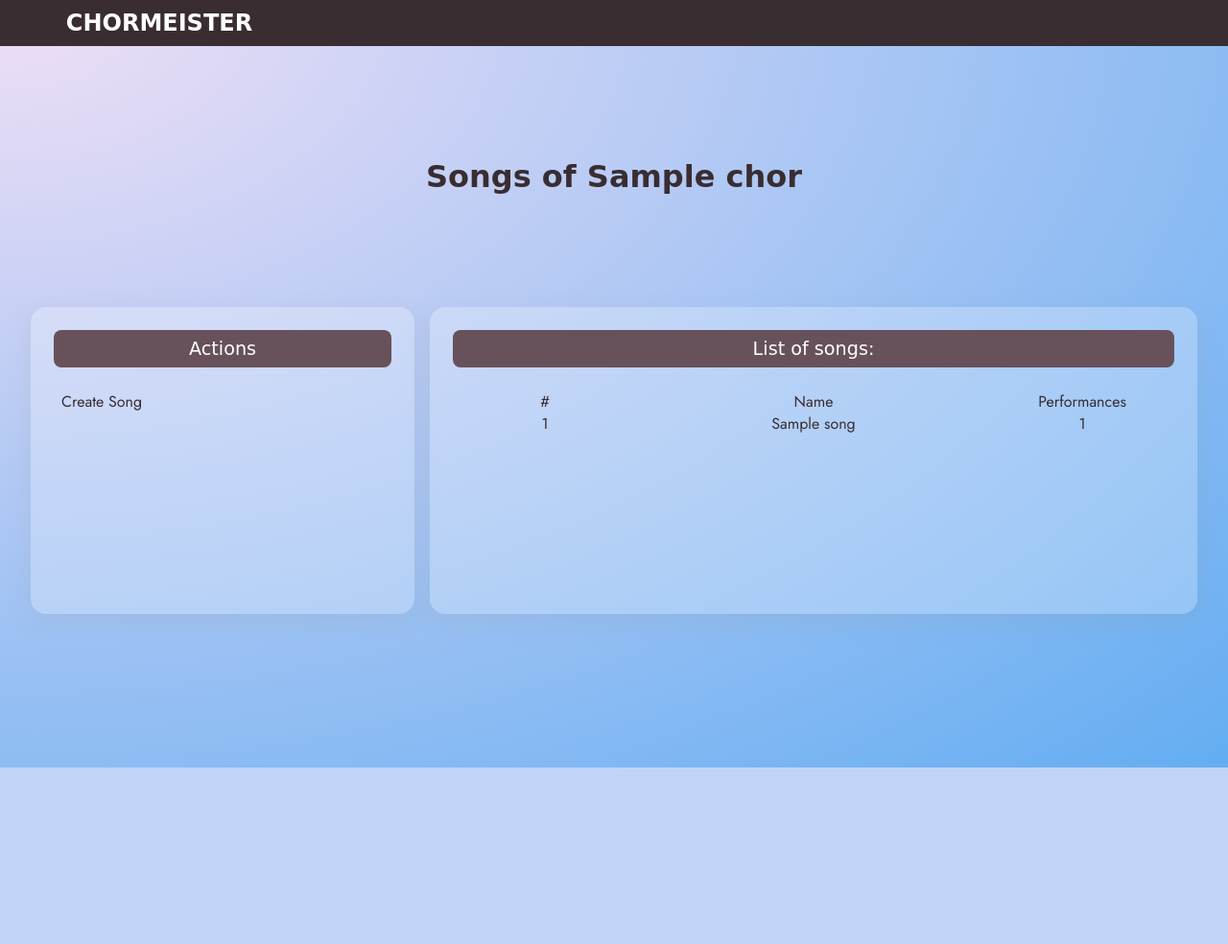
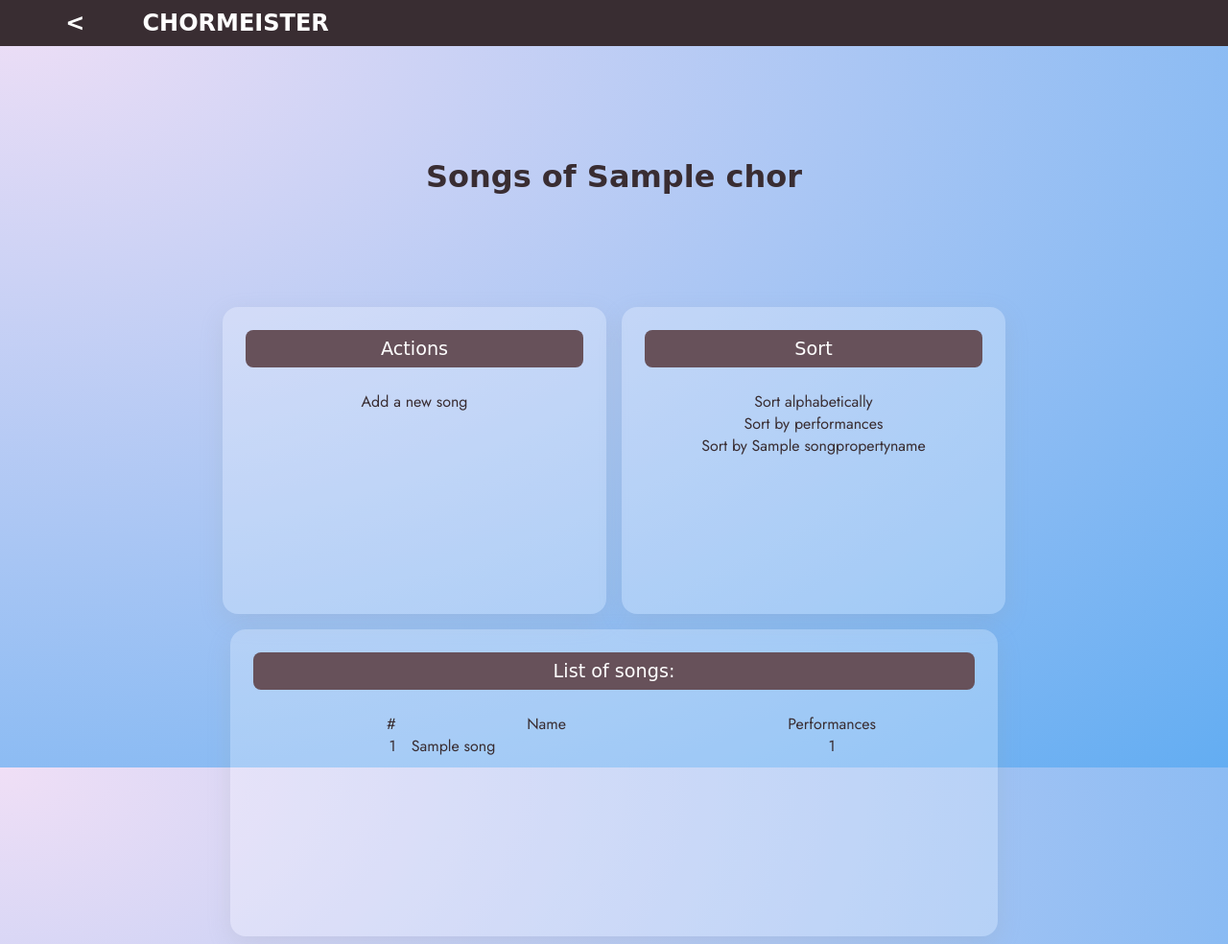
Before and after one commit to ChaPerx64/Chormeister, a Django app: page /chor1/songs/ in a window 1280 px wide. Shown: the whole page at 96% size. Before the commit the page ends 800 px from the top, so only its background shows below. Run offline with Django 4.2, Linux system fonts and the light colour scheme; tables that the repository leaves empty hold one stand-in row (values such as "Sample post"); some web fonts are replaced.

Commit message:
Dynamic song creation form developed

```diff
--- a/chor/templates/chor/chor-homepage.html
+++ b/chor/templates/chor/chor-homepage.html
@@ -22,7 +22,7 @@
     Songs
   </div>
   <div class="cardtable">
-    <a href="{% url 'create-song' %}">Create Song</a>
+    <a href="{% url 'create-song' chor.id %}">Create Song</a>
     <a href="{% url 'chor-songs' chor.id %}">See songs</a>
   </div>
 </div>
--- a/chor/templates/chor/chor-songs.html
+++ b/chor/templates/chor/chor-songs.html
@@ -7,27 +7,54 @@
 
 {% endblock title %}
 
+
+
 {% block content %}
 
 <div class="card">
   <div class="cardtitle">
     Actions
   </div>
-  <div class="cardtext">
-    <a href="{% url 'create-song' %}">Create Song</a><br>
+  <div class="cardtable">
+    <a href="{% url 'create-song' chor.id %}">Add a new song</a>
   </div>
 </div>
+
+
+<div class="card">
+  <div class="cardtitle">
+    Sort
+  </div>
+  <div class="cardtable">
+    <a href="{% url 'chor-songs' chor.id %}">Sort alphabetically</a>
+    <a href="{% url 'chor-songs' chor.id %}?s=-numperformances">Sort by performances</a>
+    {% for attr in attributes %}
+      <a href="{% url 'chor-songs' chor.id %}?s={{attr.name}}">Sort by {{attr.name}}</a>
+    {% endfor %}
+  </div>
+</div>
+
+
 <div class="widecard">
   <div class="cardtitle">
     List of songs:
   </div>
   <div class="cardtable3">
-    <div class="firstcol">#</div><p>Name</p><p>Performances</p>
-    {% for song in songs%}
-    <div class="firstcol">{{song.id}}</div>
-    <p><a href="{% url 'song' song.id %}">{{song.name}}</a></p>
-    <p>{{song.numperformances}}</p>
-    {% endfor %}
+    {% if sortby %}
+      <div class="justr">#</div><p>Name</p><p>{{sortby}}</p>
+      {% for song in songs%}
+        <div class="justr">{{song.song__id}}</div>
+        <div class="justl"><a href="{% url 'song' song.song__id%}">{{song.song__name}}</a></div>
+        <div class="justl">{{song.value}}</div>
+      {% endfor %}
+    {% else %}
+      <div class="justr">#</div><p>Name</p><p>Performances</p>
+      {% for song in songs%}
+        <div class="justr">{{song.id}}</div>
+        <div class="justl"><a href="{% url 'song' song.id%}">{{song.name}}</a></div>
+        <div>{{song.numperformances}}</div>
+      {% endfor %}
+    {% endif %}
   </div>
 </div>
 
--- a/chor/urls.py
+++ b/chor/urls.py
@@ -5,7 +5,7 @@ urlpatterns = [
     path('chor<str:chor_id>/', views.chorhomepage, name='chor-homepage'),
     path('chor<str:chor_id>/songs/', views.chorsongs, name='chor-songs'),
     path('song/<str:pk>/', views.song, name="song"),
-    path('create-song/', views.createSong, name="create-song"),
+    path('chor<str:chor_id>/create-song/', views.createSong, name="create-song"),
     path('update-song/<str:pk>/', views.updateSong, name="update-song"),
     path('delete-song/<str:pk>/', views.deleteSong, name="delete-song"),
     path('chor<str:chor_id>/performances/', views.chorPerformances, name='chor-performances')
--- a/chor/views.py
+++ b/chor/views.py
@@ -1,10 +1,7 @@
-# from .cmbot_songs import SongList
-# from .cmbot_performances import PerformanceList
 from django.shortcuts import render, redirect
-from django.db.models import Count
+from django.db.models import Count, Q
 from .models import Chor, Song, SongPropertyValue, SongPropertyName, SongPerformance
-from .forms import SongForm, SongPropertyNameForm, SongPropertyValueForm
-import datetime
+from .forms import SongForm, SongPropertyNameForm, SongPropertyValueForm, SongCreationFormConstructor
 
 
 def chorhomepage(request, chor_id):
@@ -15,27 +12,75 @@ def chorhomepage(request, chor_id):
 
 def chorsongs(request, chor_id):
     chor = Chor.objects.get(id=chor_id)
-    songs = Song.objects.filter(chor_id=chor_id).annotate(numperformances=Count('songperformance')).order_by('-numperformances')
-    context = {'songs': songs, 'chor': chor}
+    sortby = request.GET.get('s')
+    if sortby:
+        if 'numperformances' in sortby:
+            songs = chor.song_set.all()\
+                .annotate(numperformances=Count('songperformance'))\
+                .order_by(sortby)
+            sortby = None
+        else:
+            if sortby[0] == '-':
+                sortq = '-value'
+                sortby = sortby.lstrip('-')
+            else:
+                sortq = 'value'
+            songs = SongPropertyValue.objects\
+                .filter(Q(song__chor__id=chor_id) & Q(songpropertyname__name=sortby))\
+                .values("song__id", "song__name", 'value')\
+                .order_by(sortq, 'song__name')
+            sortby = sortby.capitalize()
+    else:
+        songs = chor.song_set.all()\
+            .annotate(numperformances=Count('songperformance'))\
+            .order_by('name')
+    attr = SongPropertyName.objects.filter(chor_id=chor_id)
+    context = {'songs': songs, 'chor': chor, 'attributes': attr, 'sortby': sortby}
     return render(request, 'chor/chor-songs.html', context)
 
 def song(request, pk):
     song = Song.objects.get(id=pk)
-    attributes = SongPropertyValue.objects.filter(song_id=pk)
-    performances = SongPerformance.objects.filter(song_id=pk)
+    attributes = song.songpropertyvalue_set.all()
+    performances = song.songperformance_set.all()
     context = {'song': song, 'attributes': attributes, 'performances':performances}
     return render(request, 'chor/song.html', context)
 
-def createSong(request):
-    form = SongForm()
+def createSong(request, chor_id):
+    chor = Chor.objects.get(id=chor_id)
+
+    attrnames = chor.songpropertyname_set.all()
+    attrlist = list()
+    for attr in attrnames:
+        attrlist.append(attr.name)
+
+    SongCreationForm = SongCreationFormConstructor(attrlist)
+    form = SongCreationForm()
 
     if request.method == "POST":
-        form = SongForm(request.POST)
+        form = SongCreationForm(request.POST)
         if form.is_valid():
-            form.save()
-            return redirect('chor-homepage')
-
-    context = {'form': form}
+            song = Song.objects.create(
+                chor_id=chor_id,
+                name=form.cleaned_data.get('name')
+            )
+            new_attr_values = list()
+            for attr in attrnames:
+                new_value = form.cleaned_data.get(attr.name)
+                if new_value:
+                    spv = SongPropertyValue.objects.create(
+                        songpropertyname=attr,
+                        song=song,
+                        value=new_value,
+                    )
+                    new_attr_values.append(spv)
+            if song:
+                song.save()
+                for val in new_attr_values:
+                    val.save()
+                return redirect('chor-homepage', chor_id=chor_id)
+    context = {
+        'form': form,
+    }
     return render(request, 'chor/song_form.html', context)
 
 
@@ -54,54 +99,15 @@ def updateSong(request, pk):
 
 def deleteSong(request, pk):
     song = Song.objects.get(id=pk)
+    chor_id = song.chor.id
     if request.method == "POST":
         song.delete()
-        return redirect('home')
-    context = {'obj': song}
+        return redirect('chor-songs', chor_id=chor_id)
+    context = {'song': song}
     return render(request, 'chor/delete.html', context)
-
-# def importSonglist(request):
-#     sl = SongList('chor/songlist.json').json_ready()
-
-#     out_list = list()
-#     context = dict()
-
-#     for songo in sl.values():
-#         if songo['status'] != 'deleted':
-#             song_match = Song.objects.get(name=songo['name'])
-#             for key, value in songo.items():
-#                 if not key in ('status', 'name'):
-#                     value_match = SongPropertyName.objects.get(name=key)
-#                     form = SongPropertyValueForm({'song': song_match.id, 'songpropertyname': value_match.id, 'value': value})
-#                     if form.is_valid():
-#                         form.save()
-#                         out_list.append(f"Для песни: '{song_match}' свойству '{value_match}' присвоено значение '{value}'")
-#                     else:
-#                         out_list.append(f"{song_match.id} - {value_match.id} - {value}")
-
-#     context.update({'out_list': out_list})
-#     return render(request, 'chor/import.html', context)
-
-# def importPerformances(request):
-#     sl = SongList('chor/songlist.json').json_ready()
-#     pl = PerformanceList()
-#     pl.read_from_file('chor/performances.json')
-#     out_list = list()
-#     for item in pl.json_ready():
-#         songo = Song.objects.get(name=sl[item['song_id']].get('name'))
-#         dt = datetime.datetime(*map(int, item['date'].split('-')))
-#         out_list.append(str(songo) + str(dt))
-#         SongPerformance.objects.create(song=songo, datetime=dt)
-#     context = {'out_list': out_list}
-#     return render(request, 'chor/import.html', context)
 
 def chorPerformances(request, chor_id):
     chor = Chor.objects.get(id=chor_id)
-    # songs = Song.objects.filter(chor=chor).select_related('chor')
     performances = SongPerformance.objects.filter(song__chor=chor).order_by('-datetime')
-    # perf = performances.filter(chor_id=chor_id)
-    # for p in performances:
-    #     print(p.__dir__())
-    #     break
     context = {'chor': chor, 'performances': performances}
     return render(request, 'chor/chor-performances.html', context)
--- a/static/styles/style.css
+++ b/static/styles/style.css
@@ -34,17 +34,17 @@ nav {
   background-color: #392D32;
   color: #ffffff;
   display: grid;
-  grid-template-columns: 1fr 2fr 1fr;
+  grid-template-columns: 0.5fr 1fr 3fr;
   align-items: center;
   justify-items: center;
 }
+nav a {
+  color: #ffffff;
+  text-decoration: none;
+}
 
 .navlogo {
-  margin: auto;
-}
-.navlogo a {
-  color: #ffffff;
-  text-decoration: none;
+  justify-self: left;
 }
 
 main {
@@ -61,6 +61,7 @@ main {
   display: grid;
   align-items: center;
   justify-items: center;
+  text-align: center;
 }
 
 .cardbox {
@@ -106,18 +107,21 @@ main {
 .cardbox .cardtable, .cardbox .cardtable3, .cardbox .cardtable2 {
   display: grid;
   grid-template-columns: 1fr;
+  text-align: center;
   justify-items: center;
   gap: 0 1rem;
 }
 .cardbox .cardtable .justr, .cardbox .cardtable3 .justr, .cardbox .cardtable2 .justr {
   justify-self: right;
+  text-align: right;
 }
 .cardbox .cardtable .justl, .cardbox .cardtable3 .justl, .cardbox .cardtable2 .justl {
   justify-self: left;
+  text-align: left;
 }
 .cardbox .cardtable2 {
   grid-template-columns: 1fr 2fr;
 }
 .cardbox .cardtable3 {
-  grid-template-columns: 1fr 2fr 1fr;
+  grid-template-columns: 1fr 2fr 2fr;
 }/*# sourceMappingURL=style.css.map */
--- a/static/styles/style.scss
+++ b/static/styles/style.scss
@@ -70,19 +70,19 @@ nav {
   background-color: $color-bg-darkest;
   color: $color-font-light;
   display: grid;
-  grid-template-columns: 1fr 2fr 1fr;
+  grid-template-columns: 0.5fr 1fr 3fr;
   align-items: center;
   justify-items: center;
-}
 
-.navlogo {
-  margin: auto;
-  // font-size: $biggestsize;
-  // font-family: $labelfont;
   a {
     color: $color-font-light;
     text-decoration: none;
   }
+}
+
+.navlogo {
+  // margin: auto;
+  justify-self: left;
 }
 
 main {
@@ -91,18 +91,15 @@ main {
 }
 
 .titlediv {
-  // font-family: $labelfont;
   height: 15rem;
-  // background-color: $color-bg-darker;
   border-radius: $border-rad;
   margin: $cardmargin;
   margin-top: calc(2 * $cardmargin);
-  // color: $color-accent2;
   color: $color-bg-darkest;
   display: grid;
-  // grid-template-columns: 2fr 1fr;
   align-items: center;
   justify-items: center;
+  text-align: center;
 }
 
 .cardbox {
@@ -151,13 +148,16 @@ main {
     @extend .cardtext;
     display: grid;
     grid-template-columns: 1fr;
+    text-align: center;
     justify-items: center;
     gap: 0 1rem;
     .justr{
       justify-self: right;
+      text-align: right;
     }
     .justl {
       justify-self: left;
+      text-align: left;
     }
   }
   .cardtable2 {
@@ -166,6 +166,6 @@ main {
   }
   .cardtable3 {
     @extend .cardtable;
-    grid-template-columns: 1fr 2fr 1fr;
+    grid-template-columns: 1fr 2fr 2fr;
   }
 }
--- a/templates/main.html
+++ b/templates/main.html
@@ -15,9 +15,11 @@
   {% include 'navbar.html' %}
   <main>
     <div class="titlediv">
+      <div>
       {% block title %}
 
       {% endblock title %}
+      </div>
     </div>
     <div class="cardbox">
       {% block content %}
--- a/templates/navbar.html
+++ b/templates/navbar.html
@@ -1,4 +1,9 @@
 <nav>
+  <div>
+    <a href="{{request.META.HTTP_REFERER}}">
+      <h1><</h1>
+    </a>
+  </div>
   <div class="navlogo">
     <a href="/chor1/">
       <h1>CHORMEISTER</h1>
```
Also changed, not shown: chor/forms.py (+15 -2 lines), chor/templates/chor/delete.html (+20 -7 lines), chor/templates/chor/song_form.html (+18 -4 lines), 1 other file.
